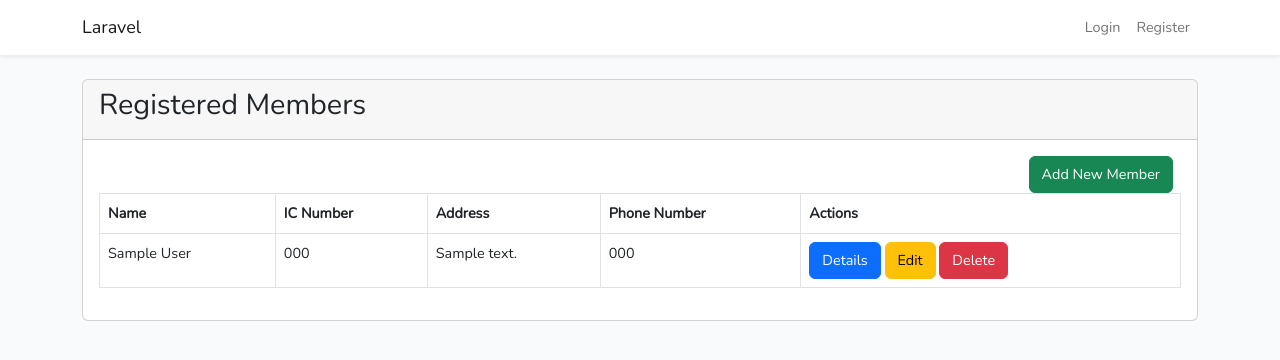
After one commit to qistina30/projectAdvWeb, a Laravel app: page /member in a window 1280 px wide. The commit adds this page. Shown: the top 360 px of the page. Run offline with Laravel 12, Linux system fonts and the light colour scheme; tables that the repository leaves empty hold one stand-in row (values such as "Sample post"); style sheets or scripts are compiled from the project's sources.

Commit message:
function 3,4

```diff
--- a/app/Http/Controllers/MemberController.php
+++ b/app/Http/Controllers/MemberController.php
@@ -7,59 +7,74 @@ use Illuminate\Http\Request;
 
 class MemberController extends Controller
 {
-    /**
-     * Display a listing of the resource.
-     */
     public function index()
     {
-        //
+        $members = Member::all();
+        return view('member.index', compact('members'));
     }
 
-    /**
-     * Show the form for creating a new resource.
-     */
     public function create()
     {
-        //
+        return view('member.create');
     }
 
-    /**
-     * Store a newly created resource in storage.
-     */
     public function store(Request $request)
     {
-        //
+        $request->validate([
+            'name' => 'required|string|max:255',
+            'ic_number' => 'required|string|max:255',
+            'address' => 'required|string|max:255',
+            'phoneNo' => 'required|string|max:255',
+        ]);
+
+        Member::create([
+            'volunteer_id' => auth()->user()->volunteer->id,
+            'name' => $request->input('name'),
+            'ic_number' => $request->input('ic_number'),
+            'address' => $request->input('address'),
+            'phoneNo' => $request->input('phoneNo'),
+        ]);
+
+        return redirect()->route('member.index')->with('success', 'Member created successfully.');
     }
 
-    /**
-     * Display the specified resource.
-     */
-    public function show(Member $member)
+    public function edit($id)
     {
-        //
+        $member = Member::findOrFail($id);
+        return view('member.edit', compact('member'));
     }
 
-    /**
-     * Show the form for editing the specified resource.
-     */
-    public function edit(Member $member)
+    public function update(Request $request, $id)
     {
-        //
+        $request->validate([
+            'name' => 'required|string|max:255',
+            'ic_number' => 'required|string|max:255',
+            'address' => 'required|string|max:255',
+            'phoneNo' => 'required|string|max:255',
+        ]);
+
+        $member = Member::findOrFail($id);
+        $member->update([
+            'name' => $request->input('name'),
+            'ic_number' => $request->input('ic_number'),
+            'address' => $request->input('address'),
+            'phoneNo' => $request->input('phoneNo'),
+        ]);
+
+        return redirect()->route('member.index')->with('success', 'Member updated successfully.');
     }
 
-    /**
-     * Update the specified resource in storage.
-     */
-    public function update(Request $request, Member $member)
+    public function show($id)
     {
-        //
+        $member = Member::findOrFail($id);
+        return view('member.show', compact('member'));
     }
+    public function destroy($id)
+    {
+        $member = Member::findOrFail($id);
+        $member->delete();
 
-    /**
-     * Remove the specified resource from storage.
-     */
-    public function destroy(Member $member)
-    {
-        //
+        return redirect()->route('member.index')
+            ->with('success', 'Membership deleted successfully.');
     }
 }
--- a/app/Models/Member.php
+++ b/app/Models/Member.php
@@ -11,6 +11,12 @@ class Member extends Model
     use HasFactory;
     use SoftDeletes;
 
+
+    protected $fillable = [
+        'name', 'volunteer_id', 'ic_number', 'address','phoneNo',
+    ];
+
+
     public function volunteer()
     {
         return $this->belongsTo(Volunteer::class);
--- a/resources/views/Book/index.blade.php
+++ b/resources/views/Book/index.blade.php
@@ -7,6 +7,9 @@
                 <h2>All Books</h2>
             </div>
             <div class="card-body">
+                <div class="d-grid gap-2 d-md-flex justify-content-md-end">
+                    <a href="{{route('book.create')}}" class="btn btn-success me-md-2" >Add New Book</a>
+                </div>
                 @if (session('success'))
                     <div class="alert alert-success">{{ session('success') }}</div>
                 @endif
@@ -52,11 +55,13 @@
                                     @else
                                         <span class="text-muted">Not authorized to edit</span>
                                     @endif
+                                    @if ($book->book_status === 'Available')
                                 <form action="{{ route('book.destroy', $book->id) }}" method="POST" class="d-inline">
                                     @csrf
                                     @method('DELETE')
                                     <button type="submit" class="btn btn-danger" onclick="return confirm('Are you sure you want to delete this book?')">Delete</button>
                                 </form>
+                                    @endif
                                 </td>
                             </tr>
                         @endforeach
--- /dev/null
+++ b/resources/views/Member/index.blade.php
@@ -0,0 +1,55 @@
+@extends('layouts.app')
+
+@section('content')
+    <div class="container">
+        <div class="card">
+            <div class="card-header">
+                <h2>Registered Members</h2>
+            </div>
+
+            <div class="card-body">
+                <div class="d-grid gap-2 d-md-flex justify-content-md-end">
+                    <a href="{{route('member.create')}}" class="btn btn-success me-md-2" >Add New Member</a>
+                </div>
+                @if (session('success'))
+                    <div class="alert alert-success">
+                        {{ session('success') }}
+                    </div>
+                @endif
+
+                <table class="table table-bordered">
+                    <thead>
+                    <tr>
+                        <th>Name</th>
+                        <th>IC Number</th>
+                        <th>Address</th>
+                        <th>Phone Number</th>
+                        <th>Actions</th>
+                    </tr>
+                    </thead>
+                    <tbody>
+                    @foreach ($members as $member)
+                        <tr>
+                            <td>{{ $member->name }}</td>
+                            <td>{{ $member->ic_number }}</td>
+                            <td>{{ $member->address }}</td>
+                            <td>{{ $member->phoneNo }}</td>
+                            <td>
+
+                                <a href="{{ route('member.show', ['id' => $member->id]) }}" class="btn btn-primary">Details</a>
+
+                                <a href="{{ route('member.edit', $member->id) }}" class="btn btn-warning">Edit</a>
+                                <form action="{{ route('member.destroy', $member->id) }}" method="POST" class="d-inline">
+                                    @csrf
+                                    @method('DELETE')
+                                    <button type="submit" class="btn btn-danger" onclick="return confirm('Are you sure?')">Delete</button>
+                                </form>
+                            </td>
+                        </tr>
+                    @endforeach
+                    </tbody>
+                </table>
+            </div>
+        </div>
+    </div>
+@endsection
--- a/routes/web.php
+++ b/routes/web.php
@@ -2,6 +2,7 @@
 
 use App\Http\Controllers\Auth\RegisterController;
 use App\Http\Controllers\BookController;
+use App\Http\Controllers\MemberController;
 use App\Http\Controllers\SupervisorController;
 use App\Http\Controllers\VolunteerController;
 use Illuminate\Support\Facades\Auth;
@@ -37,3 +38,12 @@ Route::get('/Book/create', [BookController::class, 'create'])->name('book.create
 Route::get('/book/{id}/edit', [BookController::class, 'edit'])->name('book.edit');
 Route::put('/book/{id}', [BookController::class, 'update'])->name('book.update');
 Route::delete('/book/{id}', [BookController::class, 'destroy'])->name('book.destroy');
+
+//Member Route
+Route::get('/member/create', [MemberController::class, 'create'])->name('member.create');
+Route::post('/member', [MemberController::class, 'store'])->name('member.store');
+Route::get('/member', [MemberController::class, 'index'])->name('member.index');
+Route::get('/member/{id}/edit', [MemberController::class, 'edit'])->name('member.edit');
+Route::delete('/member/{id}', [MemberController::class, 'destroy'])->name('member.destroy');
+Route::put('/member/{id}', [MemberController::class, 'update'])->name('member.update');
+Route::get('/member/{id}', [MemberController::class, 'show'])->name('member.show');
```
Also changed, not shown: database/factories/MemberFactory.php (added, +34 -0 lines), database/seeders/MemberSeeder.php (added, +18 -0 lines), database/seeders/UserSeeder.php (+13 -2 lines), resources/views/Member/create.blade.php (added, +46 -0 lines), resources/views/Member/edit.blade.php (added, +33 -0 lines), resources/views/Member/show.blade.php (added, +16 -0 lines), resources/views/home.blade.php (+5 -2 lines), database/migrations/2024_05_21_135824_add_deleteat_members.php (added).
